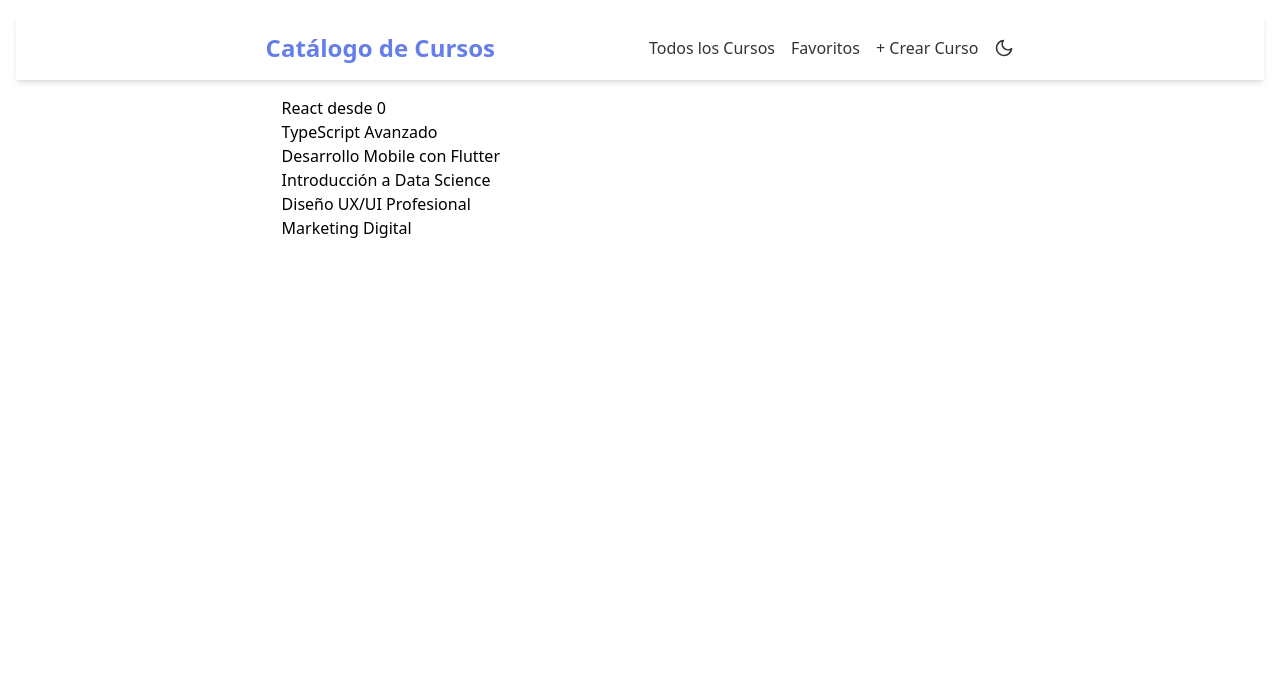
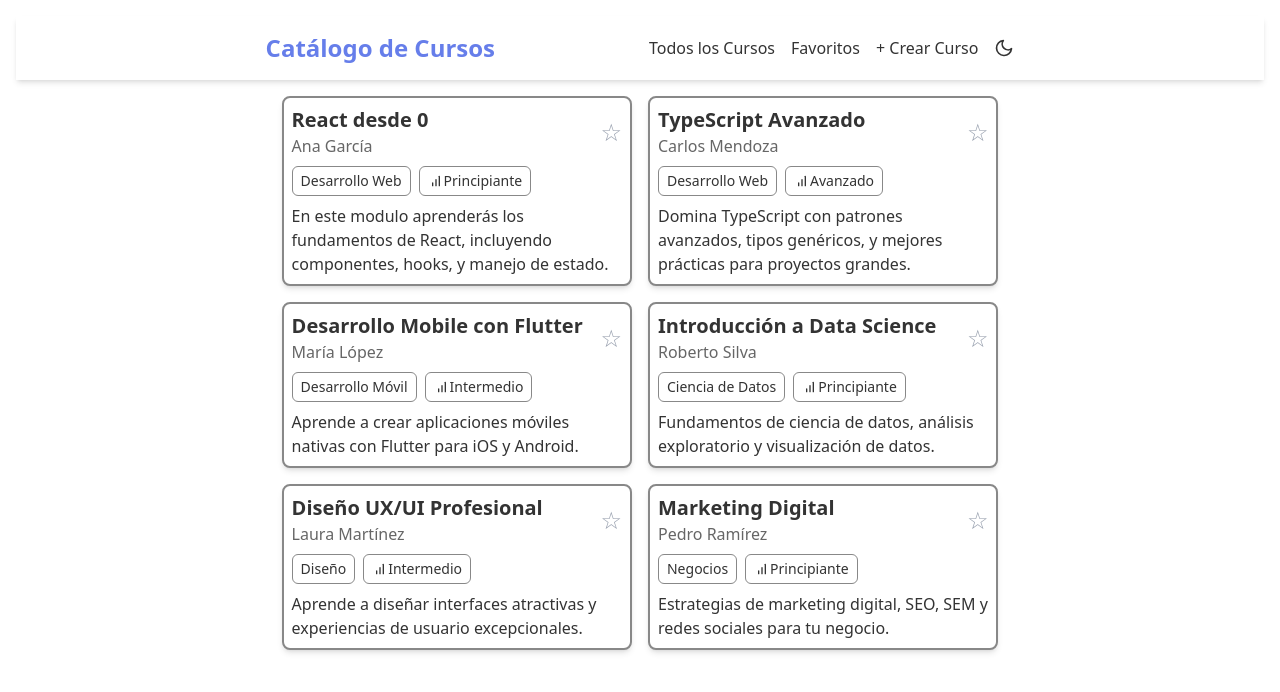
Before and after one commit to LangelXoBl/course-catalog, a React (Vite) app: page / in a window 1280 px wide. Shown: the top 692 px of the page. Built offline with nearby package versions, Linux system fonts and the light colour scheme.

Commit message:
add courses card and home page

```diff
--- /dev/null
+++ b/src/components/CourseCard.tsx
@@ -0,0 +1,44 @@
+import { labelCategory, labelLevel } from '../constants/seedCourses';
+import { useCourses } from '../hooks/useCourses';
+import type { Course } from '../types/Course';
+import { FavoriteToggle } from './FavoriteToggle';
+import { LevelIcon } from './icons/Level';
+
+interface Props {
+  Course: Course;
+}
+
+const getCategoryLabel = (category: Course['category']) => {
+  return labelCategory[category];
+};
+
+const getLevelLabel = (level: Course['level']) => {
+  return labelLevel[level];
+};
+
+export const CourseCard = ({ Course }: Props) => {
+  const { toggleFavorite, favorites } = useCourses();
+
+  const isFavorite = favorites.has(Course.id);
+
+  return (
+    <div className="flex flex-col gap-2 bg-card text-content border-2 border-tertiary hover:border-primary p-2 rounded-lg shadow-md hover:shadow-lg hover:scale-[1.01] transition-all duration-200">
+      <div className="flex items-center justify-between">
+        <div className="flex flex-col">
+          <span className="font-bold text-xl">{Course.title}</span>
+          <span className="text-muted">{Course.instructor}</span>
+        </div>
+        <FavoriteToggle isFavorite={isFavorite} onClick={() => toggleFavorite(Course.id)} />
+      </div>
+      <div className="flex items-center gap-2">
+        <span className="border border-tertiary text-sm px-2 py-1 rounded-md">
+          {getCategoryLabel(Course.category)}
+        </span>
+        <div className="flex items-center border border-tertiary text-sm px-2 py-1 rounded-md">
+          <LevelIcon className="fill-content" /> {getLevelLabel(Course.level)}
+        </div>
+      </div>
+      <p>{Course.description}</p>
+    </div>
+  );
+};
--- /dev/null
+++ b/src/components/FavoriteToggle.tsx
@@ -0,0 +1,17 @@
+interface Props {
+  isFavorite: boolean;
+  onClick: () => void;
+}
+
+export const FavoriteToggle = ({ isFavorite, onClick }: Props) => {
+  const color = isFavorite ? 'text-amber-300' : 'text-gray-400';
+
+  return (
+    <button
+      onClick={onClick}
+      className={`text-2xl ${color} transition-colors duration-100 hover:scale-110 cursor-pointer`}
+    >
+      <span>{isFavorite ? '★' : '☆'}</span>
+    </button>
+  );
+};
--- /dev/null
+++ b/src/components/icons/Level.tsx
@@ -0,0 +1,9 @@
+import type { SVGProps } from 'react';
+
+export const LevelIcon = (props: SVGProps<SVGSVGElement>) => (
+  <svg xmlns="http://www.w3.org/2000/svg" width="1rem" height="1rem" viewBox="0 0 24 24" {...props}>
+    <path d="M7 14a1 1 0 0 1 1 1v4a1 1 0 1 1-2 0v-4a1 1 0 0 1 1-1" clipRule="evenodd" />
+    <path d="M17 4a1 1 0 0 1 1 1v14a1 1 0 1 1-2 0V5a1 1 0 0 1 1-1" clipRule="evenodd" />
+    <path d="M12 9a1 1 0 0 1 1 1v9a1 1 0 1 1-2 0v-9a1 1 0 0 1 1-1" clipRule="evenodd" />
+  </svg>
+);
--- a/src/constants/seedCourses.ts
+++ b/src/constants/seedCourses.ts
@@ -1,4 +1,4 @@
-import type { Course } from '../types/Course';
+import type { Course, CourseCategory, CourseLevel } from '../types/Course';
 
 export const initialCourses: Course[] = [
   {
@@ -64,3 +64,17 @@ export const initialCourses: Course[] = [
     duration: '6 horas',
   },
 ];
+
+export const labelCategory: Record<CourseCategory, string> = {
+  web_development: 'Desarrollo Web',
+  mobile_development: 'Desarrollo Móvil',
+  data_science: 'Ciencia de Datos',
+  design: 'Diseño',
+  business: 'Negocios',
+};
+
+export const labelLevel: Record<CourseLevel, string> = {
+  beginner: 'Principiante',
+  intermediate: 'Intermedio',
+  advanced: 'Avanzado',
+};
--- a/src/pages/Home.tsx
+++ b/src/pages/Home.tsx
@@ -1,13 +1,14 @@
+import { CourseCard } from '../components/CourseCard';
 import { useCourses } from '../hooks/useCourses';
 
 export const Home = () => {
   const { getFilteredCourses } = useCourses();
   const courses = getFilteredCourses();
   return (
-    <>
+    <div className="grid grid-cols-2 gap-4">
       {courses.map((course) => {
-        return <div key={course.id}>{course.title}</div>;
+        return <CourseCard Course={course} />;
       })}
-    </>
+    </div>
   );
 };
```
